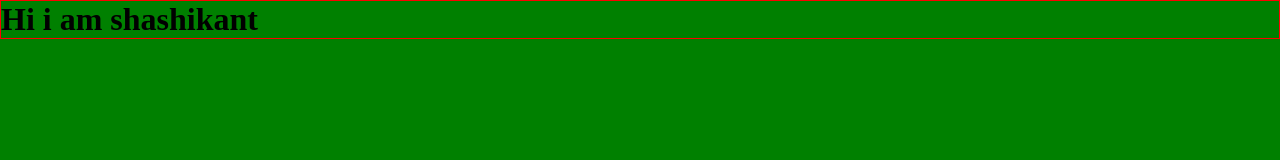
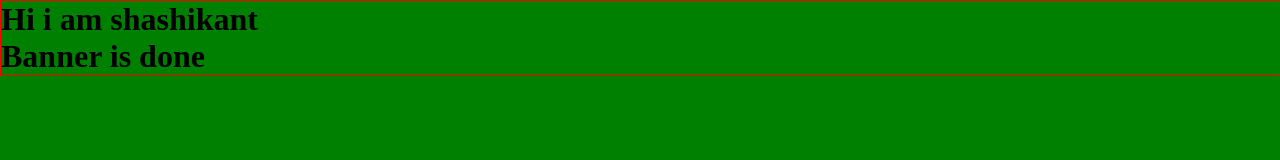
Before and after one commit to bisht01/new, a plain HTML site: page index.html in a window 1280 px wide. Drawn offline with Linux system fonts and the light colour scheme.

Commit message:
Banner is done

```diff
--- a/index.html
+++ b/index.html
@@ -9,5 +9,6 @@
 </head>
 <body>
     <h1>Hi i am shashikant</h1>
+    <h1>Banner is done</h1>
 </body>
 </html>
```
